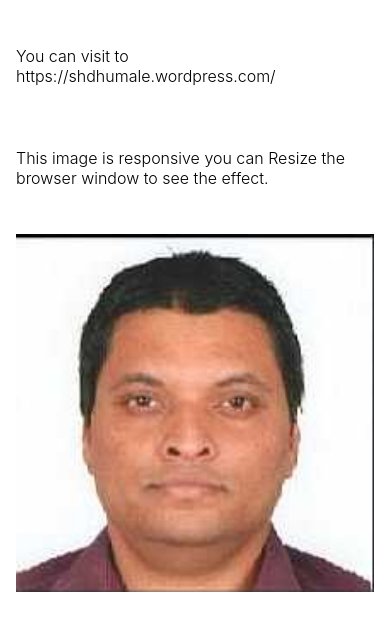
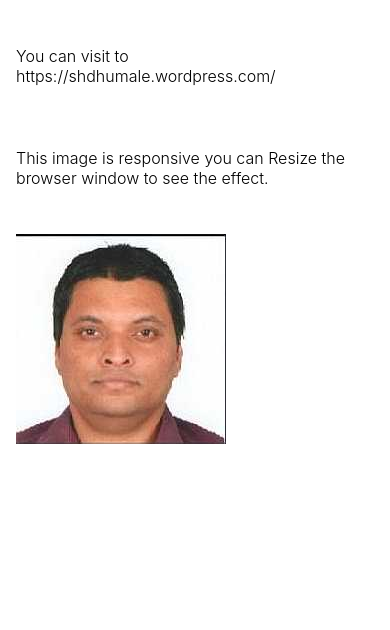
Before and after one commit to shdhumale/siddhupwaexample, a plain HTML site: page index.html in a window 390 px wide. Shown: the part 98-728 px from the top of the page. Drawn offline with Linux system fonts and the light colour scheme.

Commit message:
Image responsive

```diff
--- a/index.html
+++ b/index.html
@@ -24,7 +24,7 @@
     <p>You can visit to https://shdhumale.wordpress.com/</p>
     <p>This image is responsive you can Resize the browser window to see the effect.</p>
 
-    <img src="./image/siddhu.jpg" alt="Nature" class="responsive" width="600" height="400">
+    <img src="./image/siddhu.jpg" alt="Nature">
     <script src="./index.js" type="module"></script>
 </body>
 
```
